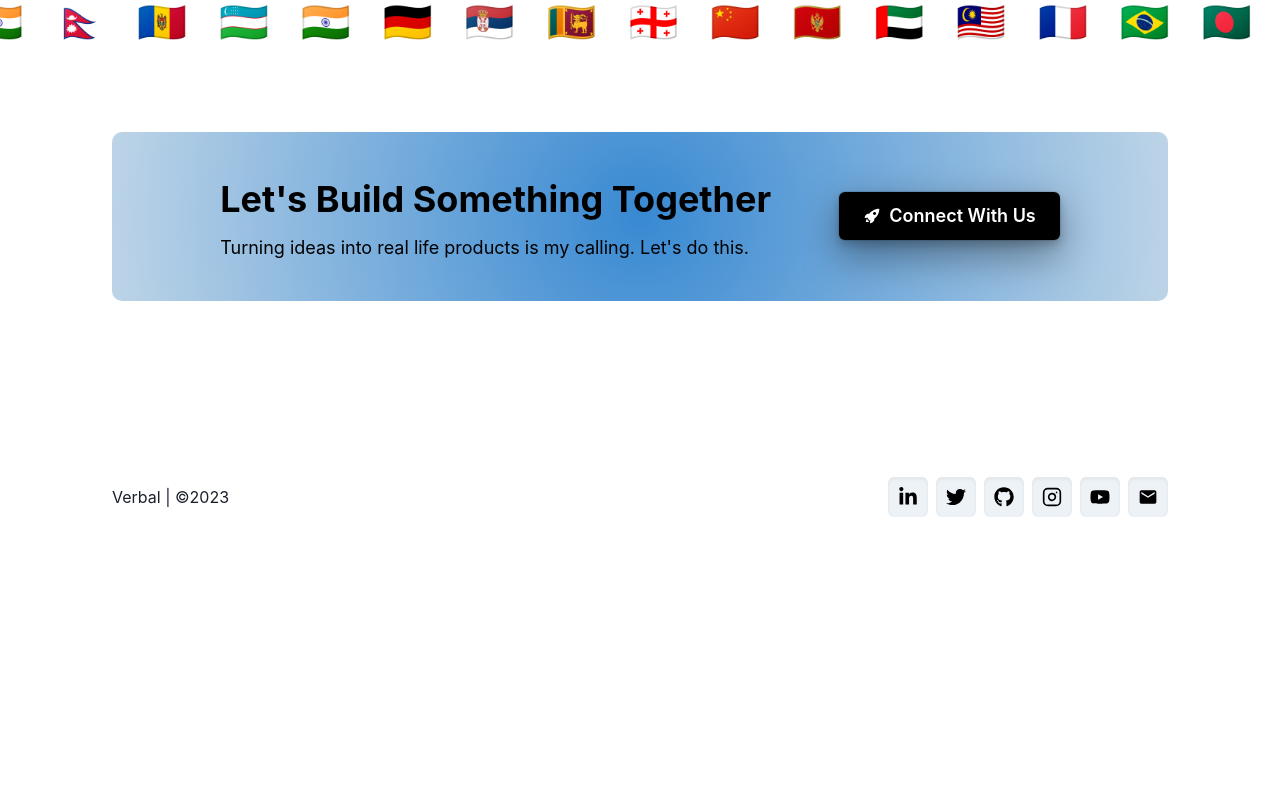
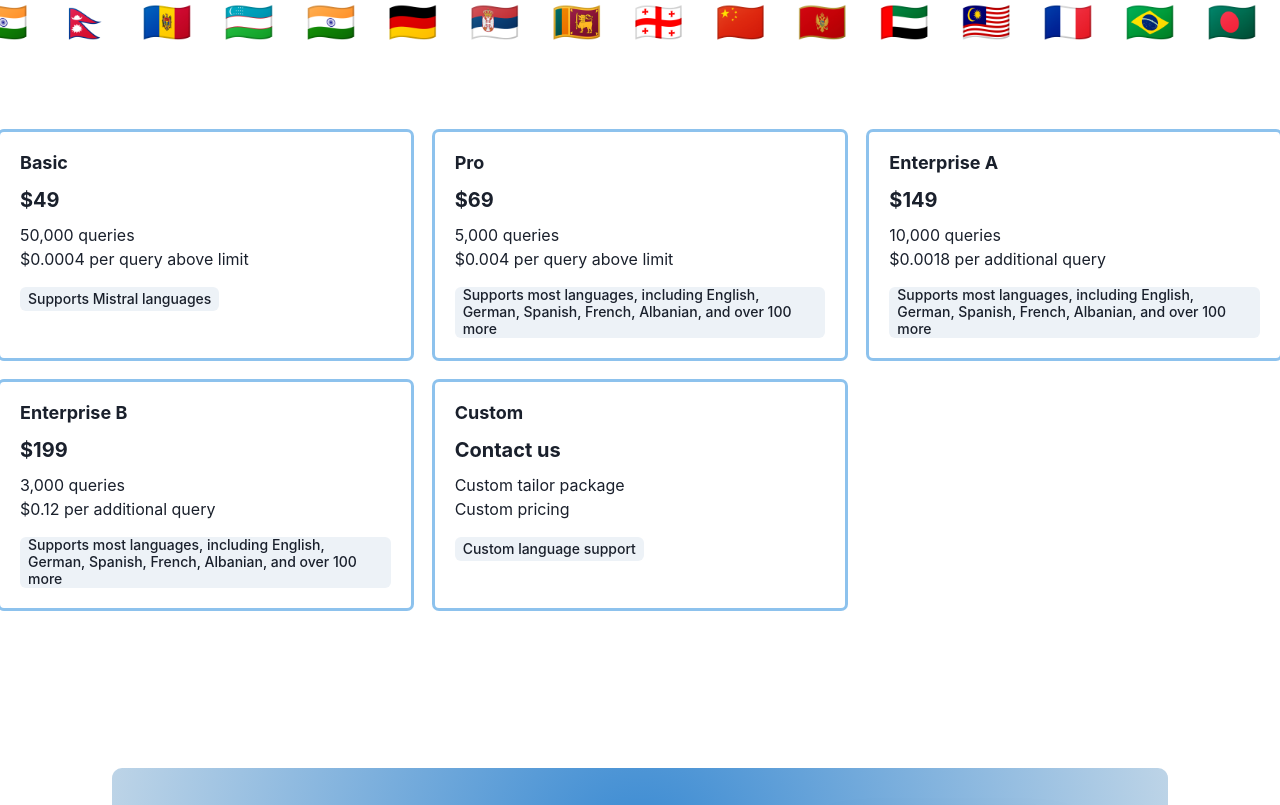
Before and after one commit to KleiAliaj/verbalchat, a Next.js app: page / in a window 1280 px wide. Shown: the part 2020-2825 px from the top of the page. Before the commit the page ends 2577 px from the top, so only its background shows below. Built offline with nearby package versions, Linux system fonts and the light colour scheme.

Commit message:
Update index.js

```diff
--- a/components/Home/index.js
+++ b/components/Home/index.js
@@ -99,6 +99,8 @@ const Home = () => {
 
       {/* <Timeline /> */}
       <SupportedLanguages/>
+                    <Timeline />
+
       <BaseLayout>
         <Flex
           mb={{ base: 14, lg: 14, md: 14, sm: 20, xs: 20 }}
```
